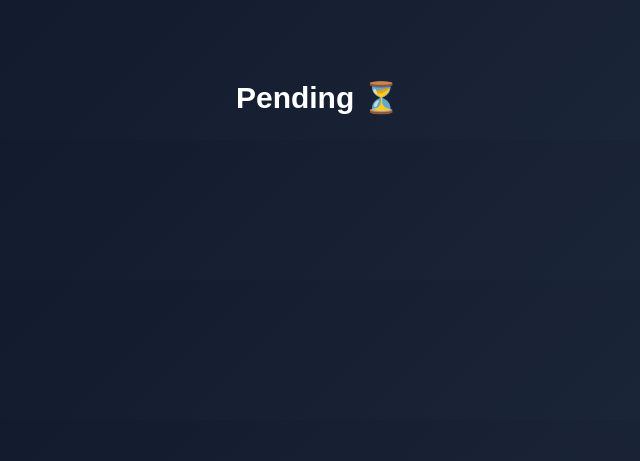
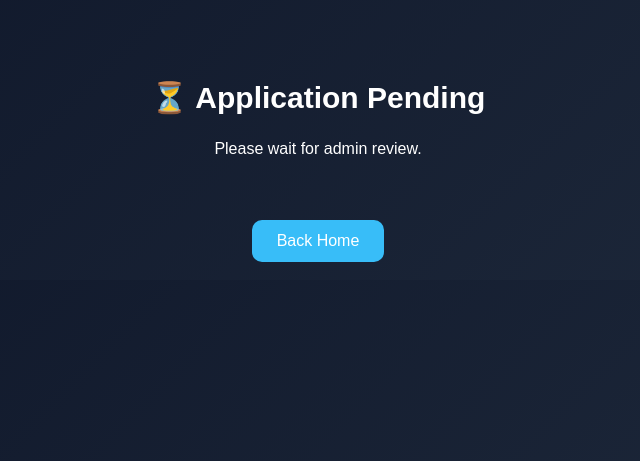
Before and after one commit to RAMOVIC239/Ramovic-community, a Flask app: page /result/1 in a window 1280 px wide. Shown: the top 461 px of the page, without its empty margins (322-962 px from the left). Run offline with Flask 3, Linux system fonts and the light colour scheme; the visitor is signed in with stand-in values (Sample User, id 1); tables that the repository leaves empty hold one stand-in row (values such as "Sample post").

Commit message:
Update result.html

```diff
--- a/templates/result.html
+++ b/templates/result.html
@@ -2,7 +2,7 @@
 <html>
 <head>
 <meta charset="UTF-8">
-<title>Result</title>
+<title>Application Status</title>
 <link rel="stylesheet" href="/static/style.css">
 </head>
 
@@ -12,18 +12,30 @@
 
 {% if user[5] == 'approved' %}
 
-<h2>Congratulations 🎉 Approved</h2>
-<a href="{{ user[6] }}"><button>Join WhatsApp Group</button></a>
+<h2>🎉 Congratulations!</h2>
+<p>Your application has been approved.</p>
+
+<a href="{{ user[6] }}" target="_blank">
+    <button>Join WhatsApp Group</button>
+</a>
 
 {% elif user[5] == 'rejected' %}
 
-<h2>Sorry ❌ Not Approved</h2>
+<h2>❌ Sorry</h2>
+<p>Your application was not approved.</p>
 
 {% else %}
 
-<h2>Pending ⏳</h2>
+<h2>⏳ Application Pending</h2>
+<p>Please wait for admin review.</p>
 
 {% endif %}
+
+<br><br>
+
+<a href="/">
+    <button>Back Home</button>
+</a>
 
 </div>
 
```
